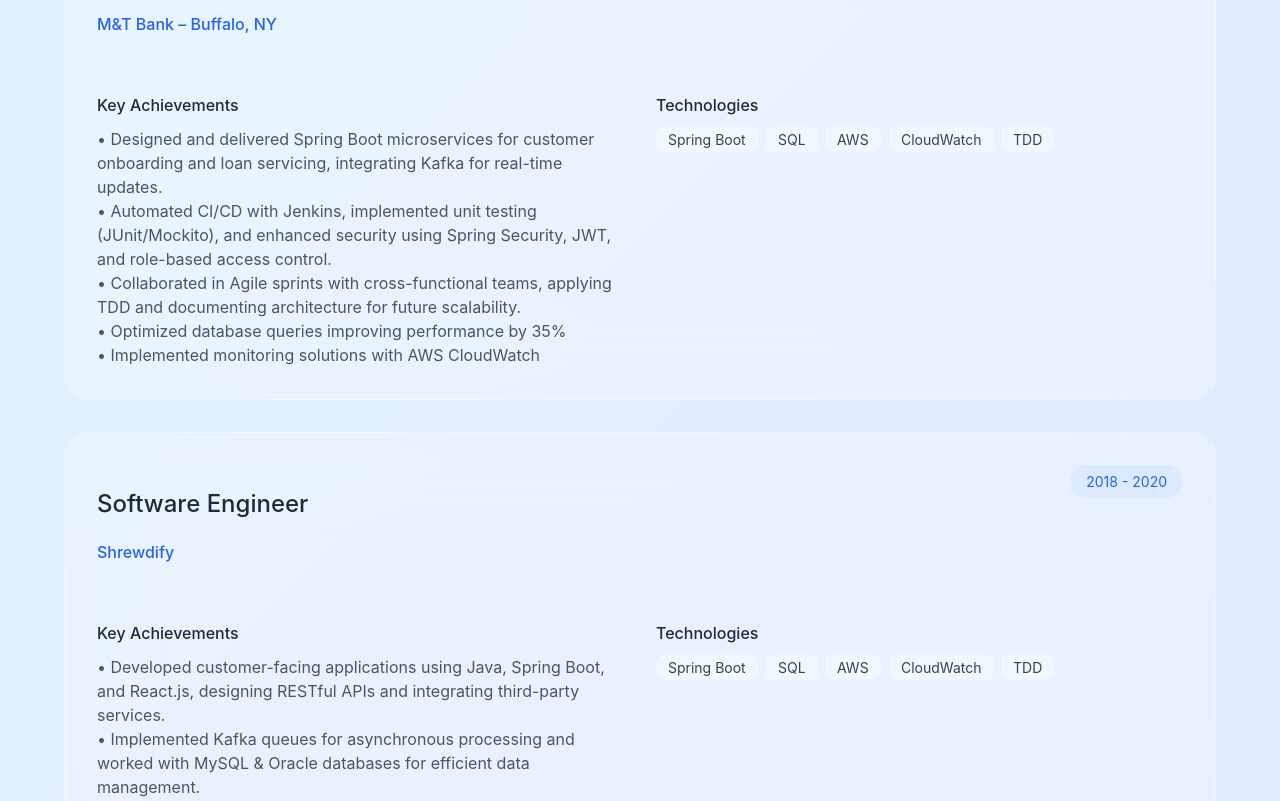
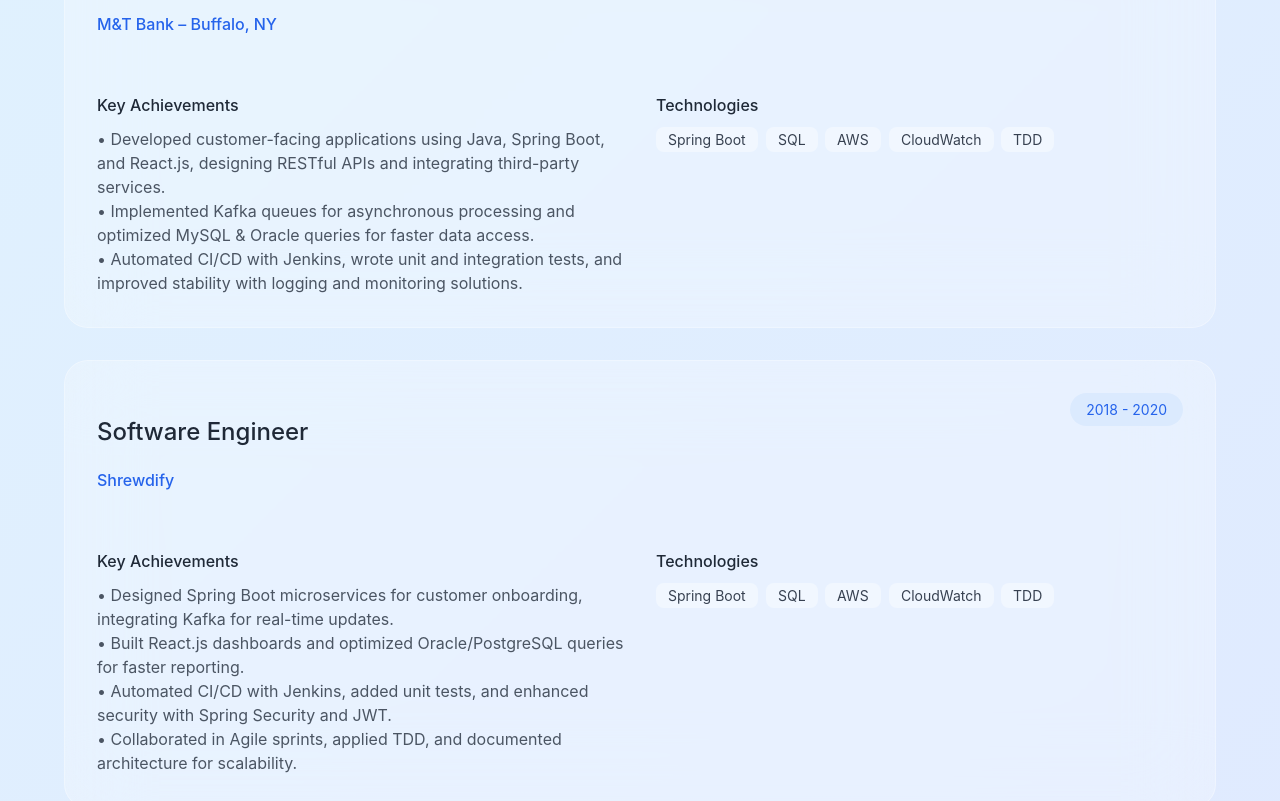
Before and after one commit to sandhyakatike/portfolio, a React (Create React App) app: page / in a window 1280 px wide. Shown: the part 4020-4821 px from the top of the page. Built offline with nearby package versions, Linux system fonts and the light colour scheme; the HTML template or start-up script is replaced by a standard one.

Commit message:
Update App.js

```diff
--- a/src/App.js
+++ b/src/App.js
@@ -87,18 +87,17 @@
       ],
       tech: ['Spring Boot', 'SQL', 'AWS', 'CloudWatch', 'TDD'],
       delay: 400
-    },  {
+    },
+     {
       title: "Java Developer",
       company: "M&T Bank – Buffalo, NY",
       period: "2017 - 2019",
       color: "#2563eb",
       bgColor: "#dbeafe",
       achievements: [
-        "Designed and delivered Spring Boot microservices for customer onboarding and loan servicing, integrating Kafka for real-time updates.",
-        "Automated CI/CD with Jenkins, implemented unit testing (JUnit/Mockito), and enhanced security using Spring Security, JWT, and role-based access control.",
-        "Collaborated in Agile sprints with cross-functional teams, applying TDD and documenting architecture for future scalability.",
-        "Optimized database queries improving performance by 35%",
-        "Implemented monitoring solutions with AWS CloudWatch"
+        "Developed customer-facing applications using Java, Spring Boot, and React.js, designing RESTful APIs and integrating third-party services.",
+        "Implemented Kafka queues for asynchronous processing and optimized MySQL & Oracle queries for faster data access.",
+        "Automated CI/CD with Jenkins, wrote unit and integration tests, and improved stability with logging and monitoring solutions.",
       ],
       tech: ['Spring Boot', 'SQL', 'AWS', 'CloudWatch', 'TDD'],
       delay: 400
@@ -109,10 +108,10 @@
       color: "#2563eb",
       bgColor: "#dbeafe",
       achievements: [
-        "Developed customer-facing applications using Java, Spring Boot, and React.js, designing RESTful APIs and integrating third-party services.",
-        "Implemented Kafka queues for asynchronous processing and worked with MySQL & Oracle databases for efficient data management.",
-        "Automated build and deployment pipelines with Jenkins, wrote unit/integration tests, and implemented logging and monitoring for stability.",
-        "Collaborated with clients and cross-functional teams in Agile sprints, delivering tailored software solutions."
+        "Designed Spring Boot microservices for customer onboarding, integrating Kafka for real-time updates.",
+        "Built React.js dashboards and optimized Oracle/PostgreSQL queries for faster reporting.",
+        "Automated CI/CD with Jenkins, added unit tests, and enhanced security with Spring Security and JWT.",
+        "Collaborated in Agile sprints, applied TDD, and documented architecture for scalability."
       ],
       tech: ['Spring Boot', 'SQL', 'AWS', 'CloudWatch', 'TDD'],
       delay: 400
```
